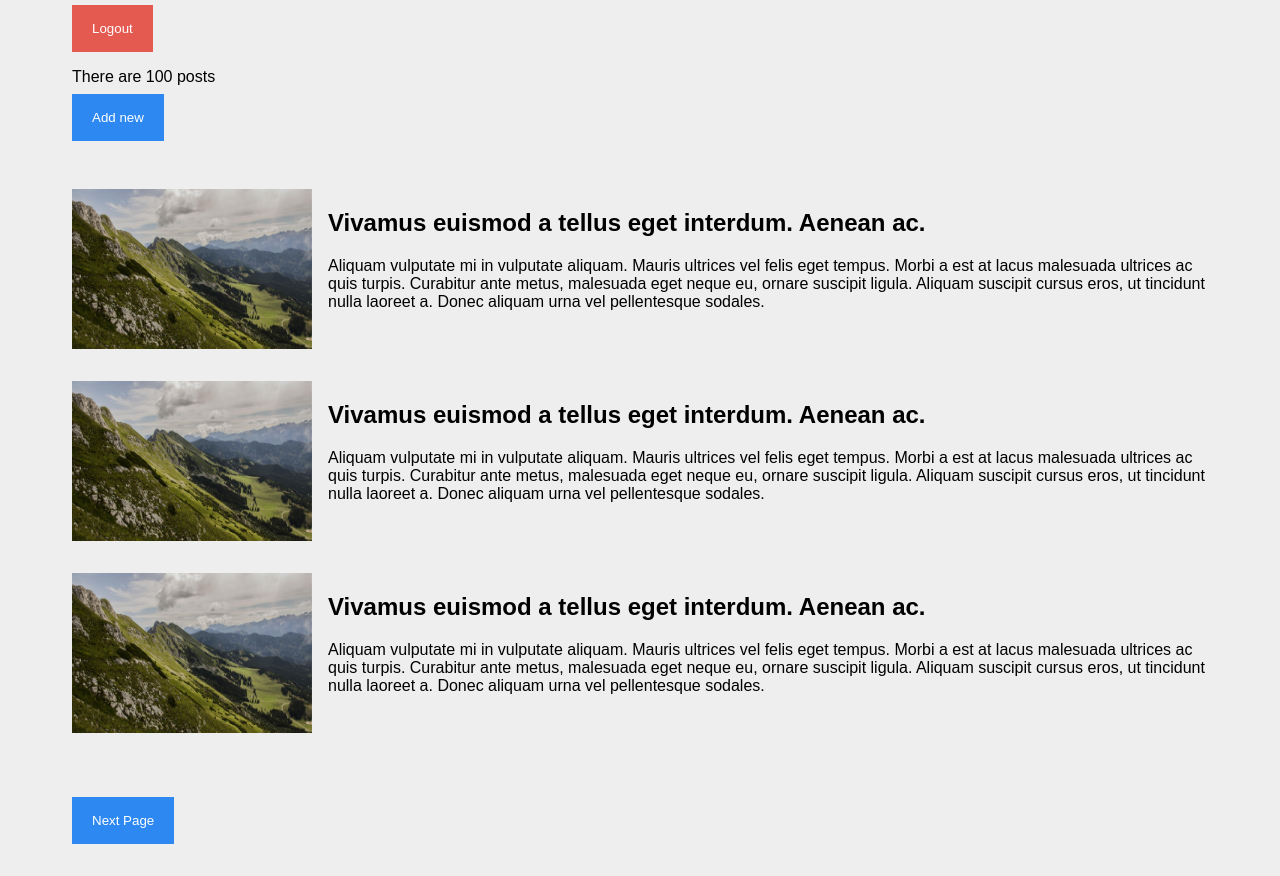
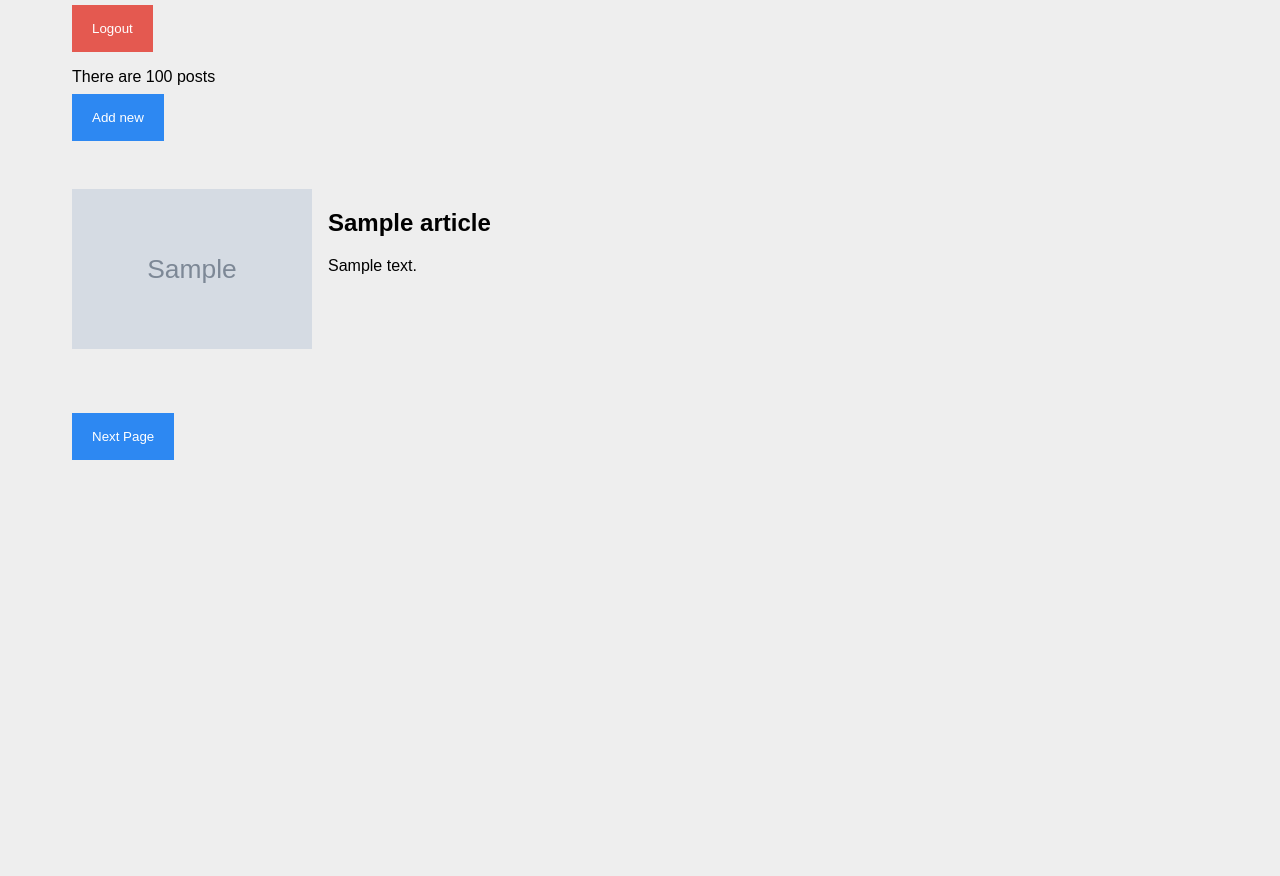
Before and after one commit to ramiresviana/hello-php-codeigniter, a CodeIgniter 4 app: template app/Views/listing.php in a window 1280 px wide. Shown: the part 149-1025 px from the top of the page. After the commit the page ends 609 px from the top, so only its background shows below. Run offline with PHP 8.4 and a stand-in for CodeIgniter, Linux system fonts and the light colour scheme; the template is opened without the code that fills it: most values are stand-ins (such as "Sample title", 1, 10 or a date in 2020); grey boxes marked "Sample" are stand-in pictures; some libraries are stand-ins or nearby versions.

Commit message:
add: article database model

```diff
--- a/app/Config/Routes.php
+++ b/app/Config/Routes.php
@@ -31,7 +31,7 @@ $routes->setAutoRoute(true);
 // We get a performance increase by specifying the default
 // route since we don't have to scan directories.
 $routes->get('/', 'Article::index');
-$routes->get('/article', 'Article::article');
+$routes->get('/article/(:num)', 'Article::article/1');
 $routes->get('/login', 'Article::login');
 $routes->get('/new', 'Article::new');
 
--- a/app/Views/article.php
+++ b/app/Views/article.php
@@ -4,9 +4,9 @@
     <h1>Hello HTML</h1>
 </header>
 <main>
-    <img class="full-img" src="img.jpg">
-    <h2>Vivamus euismod a tellus eget interdum. Aenean ac.</h2>
-    <p>Aliquam vulputate mi in vulputate aliquam. Mauris ultrices vel felis eget tempus. Morbi a est at lacus malesuada ultrices ac quis turpis. Curabitur ante metus, malesuada eget neque eu, ornare suscipit ligula. Aliquam suscipit cursus eros, ut tincidunt nulla laoreet a. Donec aliquam urna vel pellentesque sodales.</p>
+    <img class="full-img" src="<?= base_url($article->image) ?>">
+    <h2><?= $article->title ?></h2>
+    <p><?= $article->content ?></p>
 
     <div class="admin-actions">
         <hr>
--- a/app/Views/listing.php
+++ b/app/Views/listing.php
@@ -6,33 +6,17 @@
     There are 100 posts <div class="admin-actions"><button>Add new</button></div>
 </header>
 <main>
-    <a href="#">
+<?php foreach($articles as $article): ?>
+    <a href="<?= base_url(['article', $article->id]) ?>">
         <article>
-            <img src="img.jpg">
+            <img src="<?= base_url($article->image) ?>">
             <div>
-                <h2>Vivamus euismod a tellus eget interdum. Aenean ac.</h2>
-                <p>Aliquam vulputate mi in vulputate aliquam. Mauris ultrices vel felis eget tempus. Morbi a est at lacus malesuada ultrices ac quis turpis. Curabitur ante metus, malesuada eget neque eu, ornare suscipit ligula. Aliquam suscipit cursus eros, ut tincidunt nulla laoreet a. Donec aliquam urna vel pellentesque sodales.</p>
+                <h2><?= $article->title ?></h2>
+                <p><?= $article->content ?></p>
             </div>
         </article>
     </a>
-    <a href="#">
-        <article>
-            <img src="img.jpg">
-            <div>
-                <h2>Vivamus euismod a tellus eget interdum. Aenean ac.</h2>
-                <p>Aliquam vulputate mi in vulputate aliquam. Mauris ultrices vel felis eget tempus. Morbi a est at lacus malesuada ultrices ac quis turpis. Curabitur ante metus, malesuada eget neque eu, ornare suscipit ligula. Aliquam suscipit cursus eros, ut tincidunt nulla laoreet a. Donec aliquam urna vel pellentesque sodales.</p>
-            </div>
-        </article>
-    </a>
-    <a href="#">
-        <article>
-            <img src="img.jpg">
-            <div>
-                <h2>Vivamus euismod a tellus eget interdum. Aenean ac.</h2>
-                <p>Aliquam vulputate mi in vulputate aliquam. Mauris ultrices vel felis eget tempus. Morbi a est at lacus malesuada ultrices ac quis turpis. Curabitur ante metus, malesuada eget neque eu, ornare suscipit ligula. Aliquam suscipit cursus eros, ut tincidunt nulla laoreet a. Donec aliquam urna vel pellentesque sodales.</p>
-            </div>
-        </article>
-    </a>
+<?php endforeach ?>
 </main>
 <footer>
     <button>Next Page</button>
```
Also changed, not shown: app/Controllers/Article.php (+18 -4 lines), app/Database/Migrations/2020-06-17-095000_create_article.php (added, +35 -0 lines), app/Database/Seeds/DatabaseSeeder.php (added, +30 -0 lines), app/Models/Article.php (added, +12 -0 lines).
